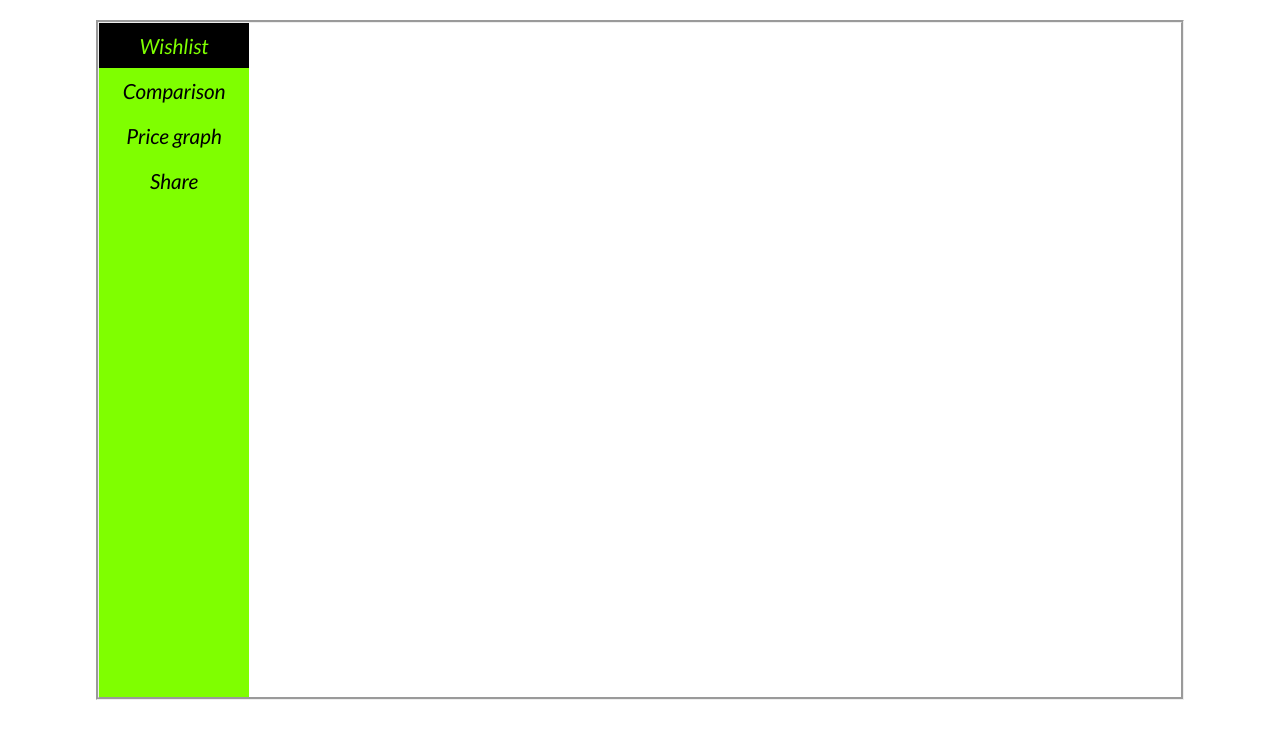
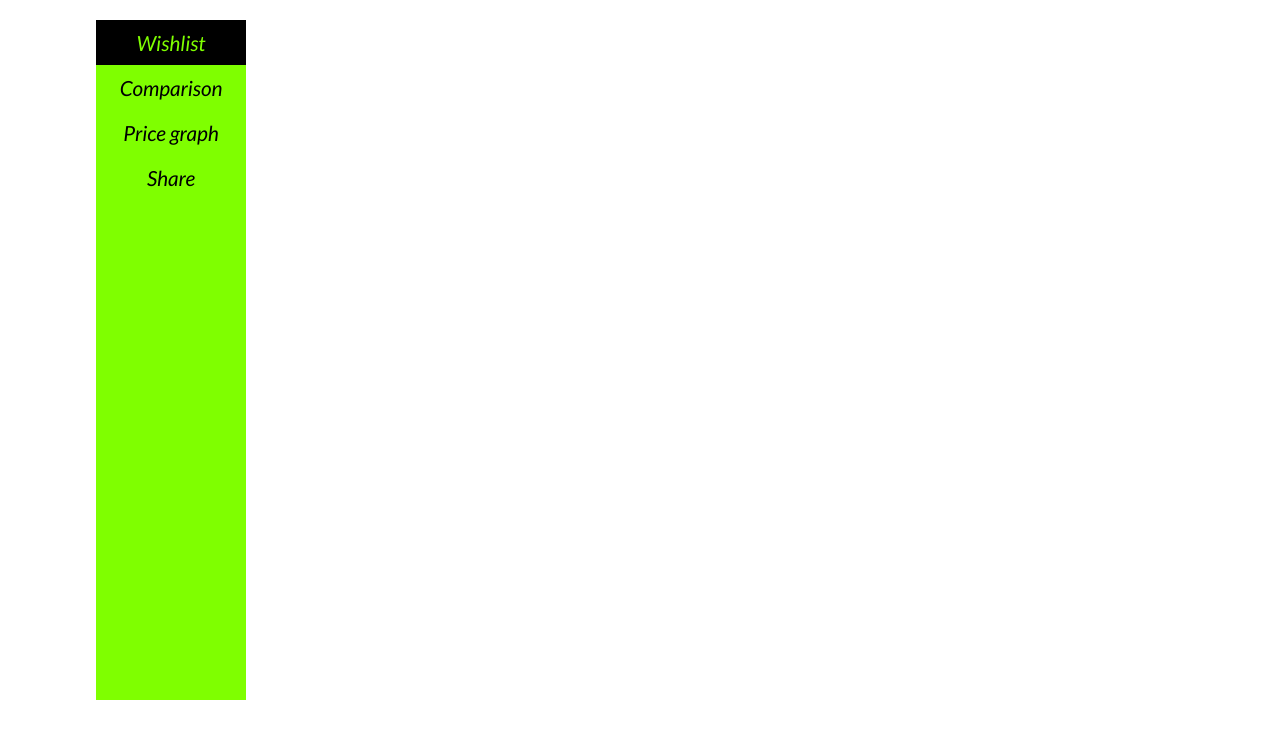
Before and after one commit to Ultrahalf/Pc-comp-picker, a Flask app: page /wishlist in a window 1280 px wide. Shown: the part 60-800 px from the top of the page. Run offline with Flask 2, Linux system fonts and the light colour scheme; some libraries are stand-ins or nearby versions.

Commit message:
fix medio query for wishlist page

```diff
--- a/src/serve/static/style.css
+++ b/src/serve/static/style.css
@@ -410,7 +410,6 @@ footer > ul > li > a:hover {
     height: 85vh;
     width: 85vw;
     margin: 20px auto;
-    border-style: groove;
 }
 
 .wishlist-nav {
@@ -440,7 +439,7 @@ footer > ul > li > a:hover {
     border: none;
 }
 
-@media (max-width: 550px) {
+@media (max-width: 650px) {
 
     .table-wrapper {
         display: inline-block;
```
